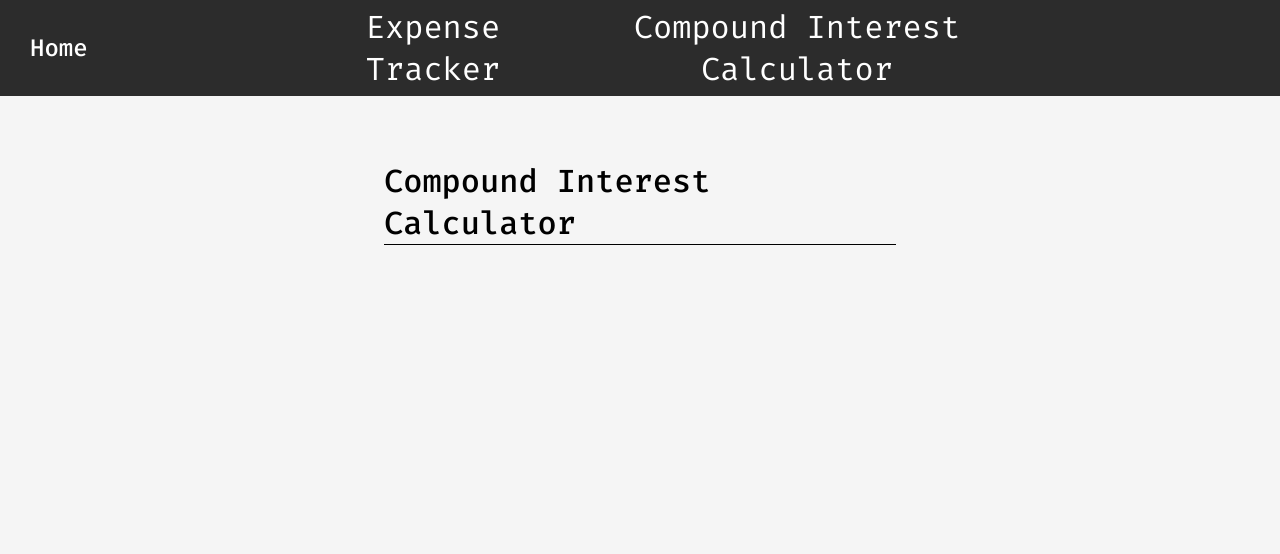
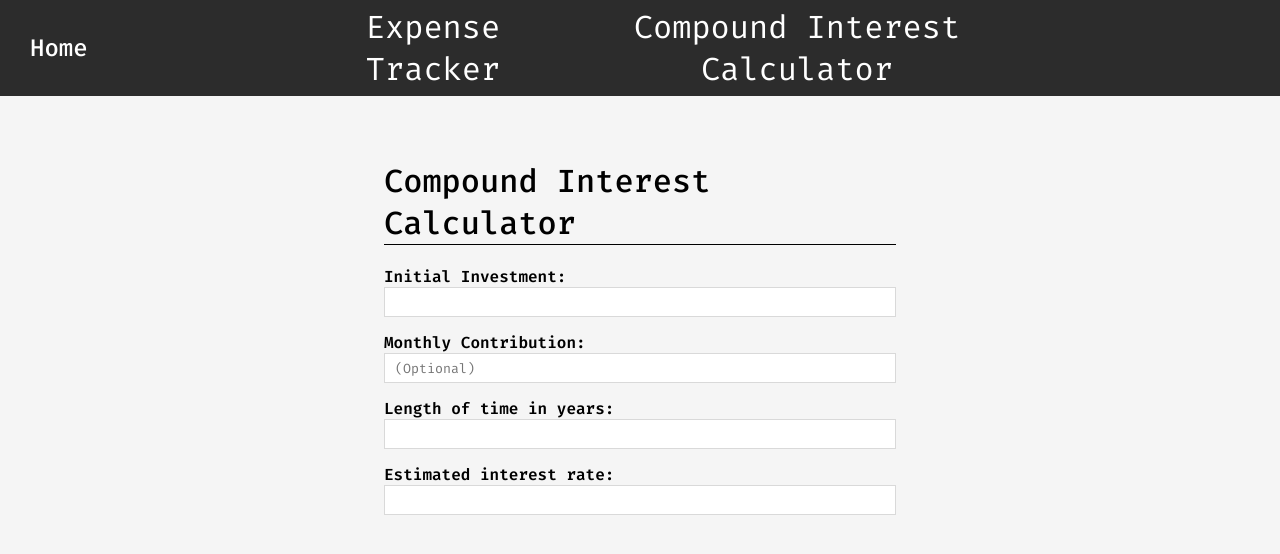
Before and after one commit to brandonflores647/Finance-Playground, a React (Create React App) app: page /compound-interest in a window 1280 px wide. Shown: the top 554 px of the page. Built offline with nearby package versions, Linux system fonts and the light colour scheme.

Commit message:
added html/jsx for input fields

```diff
--- a/src/App.js
+++ b/src/App.js
@@ -2,6 +2,7 @@ import { useState, useEffect } from 'react';
 import { Switch, Route, Redirect } from 'react-router-dom';
 
 import Balance from './components/Balance';
+import CompoundInterestForm from './components/CompoundInterestForm';
 import HistoryTransaction from './components/HistoryTransaction';
 import Navbar from './components/Navbar';
 
@@ -107,6 +108,7 @@ function App() {
       <Route exact path='/compound-interest'>
         <div className='page-container'>
           <h1 className='container-title'>Compound Interest Calculator</h1>
+          <CompoundInterestForm />
         </div>
       </Route>
       <Route>
--- /dev/null
+++ b/src/components/CompoundInterestForm/CompoundInterestForm.css
@@ -0,0 +1,20 @@
+#compound-interest-form {
+    display: flex;
+    flex-direction: column;
+    width: 100%;
+}
+
+#compound-interest-form > label {
+    font-weight: 600;
+}
+
+.input-field-c {
+    height: 30px;
+    border: 1px solid #D9D9D9;
+    margin-bottom: 15px;
+    padding: 0px 10px 0px 10px;
+    width: 100%;
+}
+.input-field-c:focus {
+    outline: none;
+}
--- /dev/null
+++ b/src/components/CompoundInterestForm/index.js
@@ -0,0 +1,35 @@
+import './CompoundInterestForm.css'
+
+const CompoundInterestForm = () => {
+    return (
+        <form id='compound-interest-form'>
+            <label>Initial Investment:</label>
+            <input
+                type='number'
+                className='input-field-c'
+                min='1'
+            />
+            <label>Monthly Contribution:</label>
+            <input
+                type='number'
+                className='input-field-c'
+                placeholder='(Optional)'
+                min='0'
+            />
+            <label>Length of time in years:</label>
+            <input
+                type='number'
+                className='input-field-c'
+                min='1'
+            />
+            <label>Estimated interest rate:</label>
+            <input
+                type='number'
+                className='input-field-c'
+                min='0'
+            />
+        </form>
+    );
+}
+
+export default CompoundInterestForm
```
